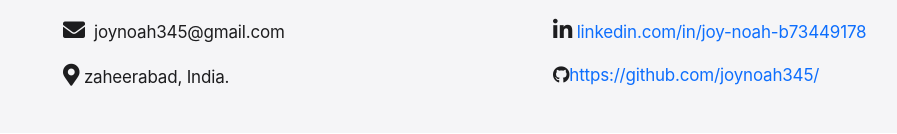
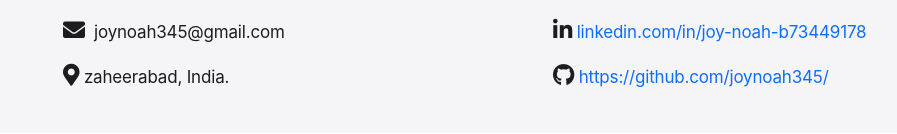
Before and after one commit to joynoah345/apple.com, a plain HTML site: page index.html in a window 1280 px wide. Shown: the part 2330-2464 px from the top of the page, without its empty margins (119-1016 px from the left). Drawn offline with nearby package versions, Linux system fonts and the light colour scheme.

Commit message:
Apple.com

```diff
--- a/pro.css
+++ b/pro.css
@@ -169,6 +169,11 @@ ul li{
     font-size: 22px;
     color: #1d1d1f;
 }
+.fa-github{
+    padding-right: 1%;
+    font-size: 22px;
+    color: #1d1d1f;
+}
 .footnote{
     padding-left: 37%;
     display: inline;
```
